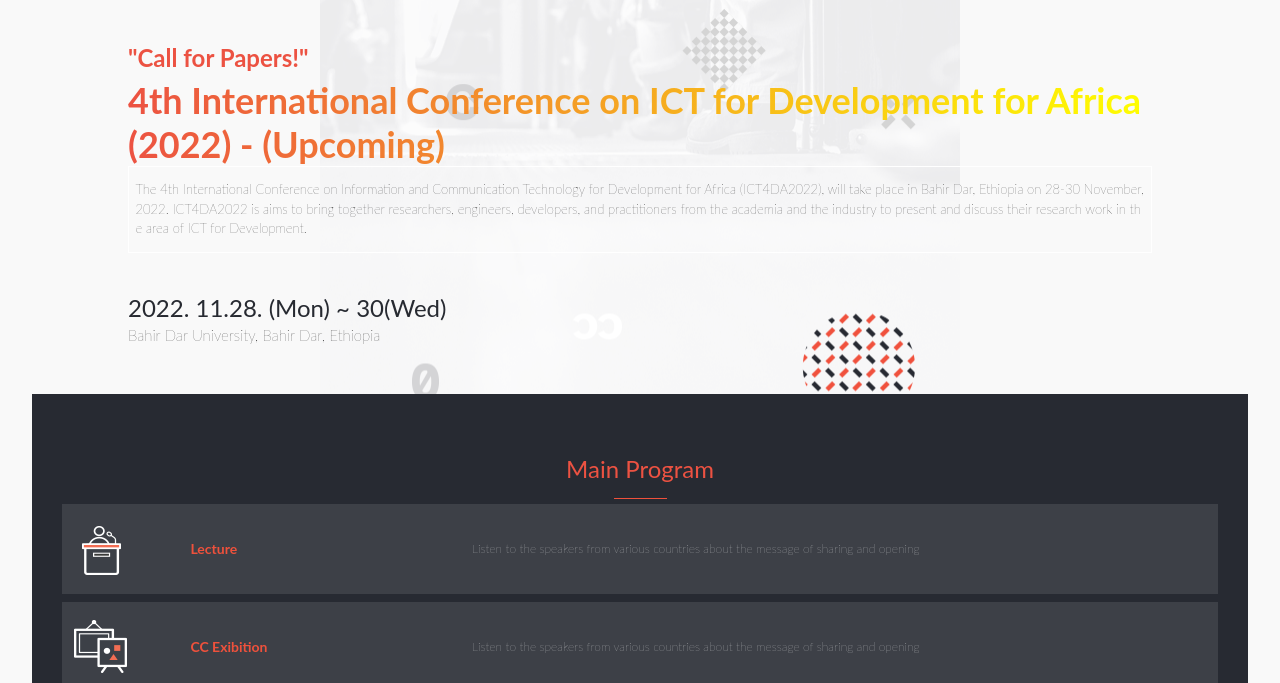
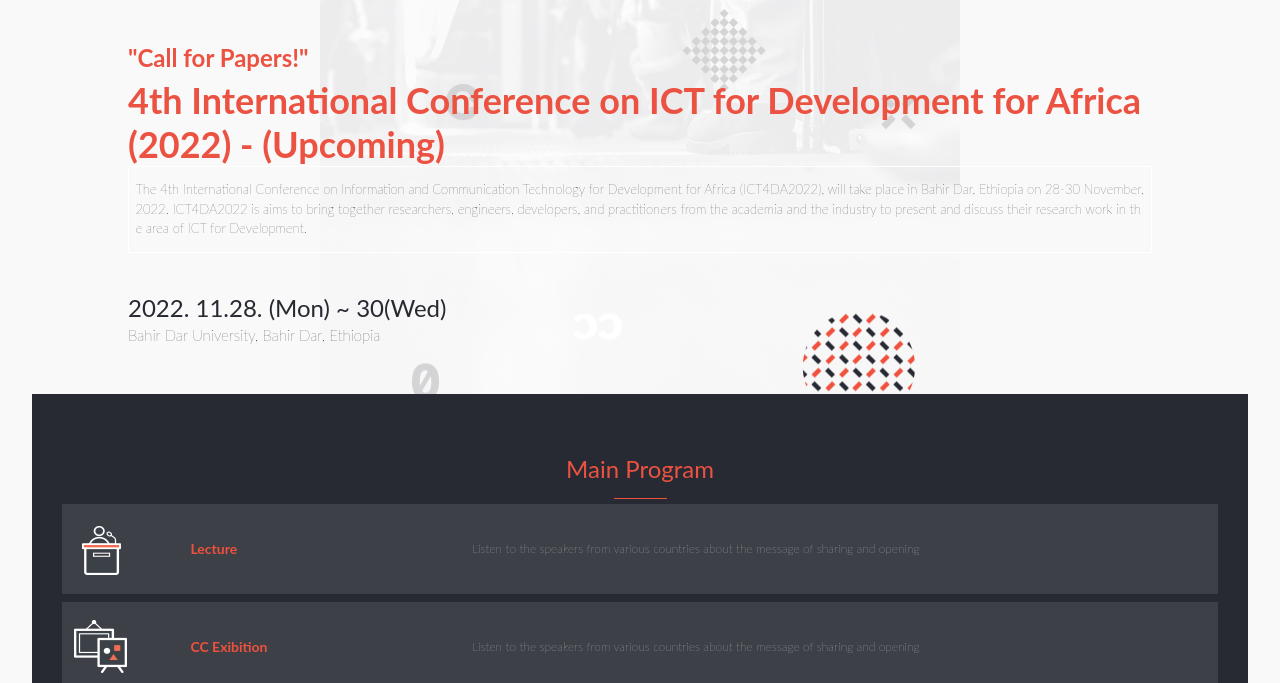
Before and after one commit to amare1990/ICT4DA, a plain HTML site: page index.html in a window 1280 px wide. Shown: the part 117-800 px from the top of the page. Drawn offline with Linux system fonts and the light colour scheme.

Commit message:
Remove the orange background from the homepage title

```diff
--- a/css/about.css
+++ b/css/about.css
@@ -181,6 +181,7 @@
   color: #ec5242;
   font-weight: bold;
   text-align: center;
+  font-size: 36px;
 }
 
 .conference-description {
--- a/css/styles.css
+++ b/css/styles.css
@@ -148,11 +148,9 @@
 
 .conference-title {
   min-width: 320px;
-  background-image: linear-gradient(to right, var(--brown), yellow);
-  background-clip: text;
-  color: transparent;
   font-weight: bold;
   font-size: 36px;
+  color: #ec5242;
 }
 
 .conference-title-small {
```
